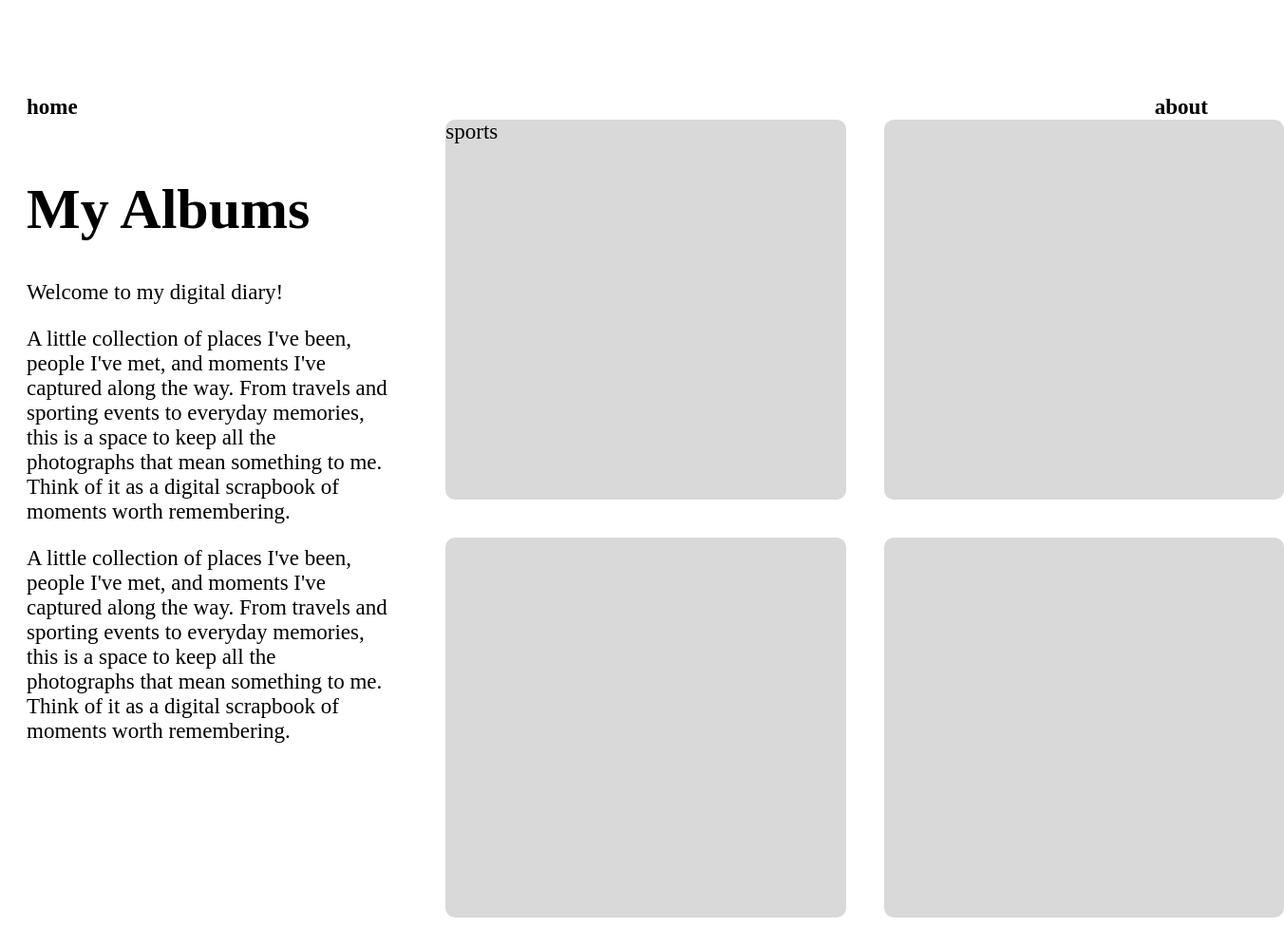
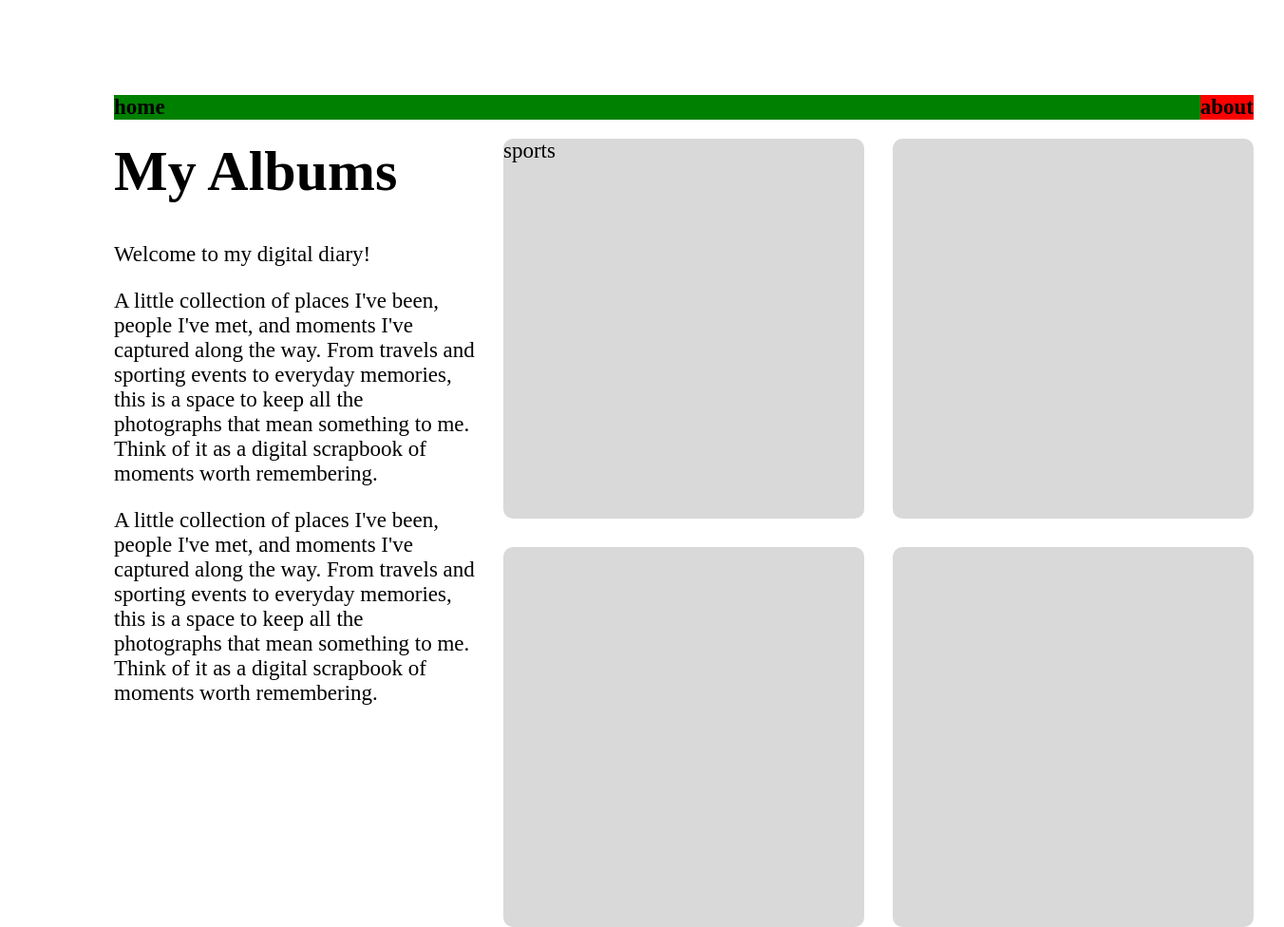
Before and after one commit to lm2eng/digital-diary, a plain HTML site: page index.html in a window 1280 px wide. Shown: the whole page at 95% size, 1352 px wide, since content can reach past the window. Drawn offline with Linux system fonts and the light colour scheme.

Commit message:
( ◕ ◞ ◕ ) auto commit

```diff
--- a/main-style.css
+++ b/main-style.css
@@ -3,6 +3,9 @@
         font-weight: 400;
         font-style: normal;
         text-align: left;
+        width: 1200px;
+        margin-left: 120px;
+        margin-right: 120px;
       }
 
       h1 {
@@ -18,7 +21,8 @@
         margin: 0;
         padding: 0;
         margin-top: 100px;
-        margin-left: 20px;
+        background-color: green;
+        width: 100%;
       }
 
       li {
@@ -28,6 +32,7 @@
 
       li:last-child {
         float: right;
+        background-color: red;
       }
 
       a {
@@ -41,9 +46,10 @@
 
       .container {
         display: grid;
-        grid-template-columns: 33.333% 33.333% 33.333%;
+        grid-template-columns: 380px 380px 380px;
         grid-template-rows: 50% 50%;
-        gap: 40px;
+        gap: 30px;
+        padding-top: 20px;
         height: 800px;
         /* the container needs a defined height */
       }
@@ -53,8 +59,9 @@
         /* span the full height */
         /* background-color: #D9D9D9; */
         border-radius: 10px;
-        padding: 20px;
         height: 600px;
+        position: relative;
+        top: -40px;
       }
 
 
```
